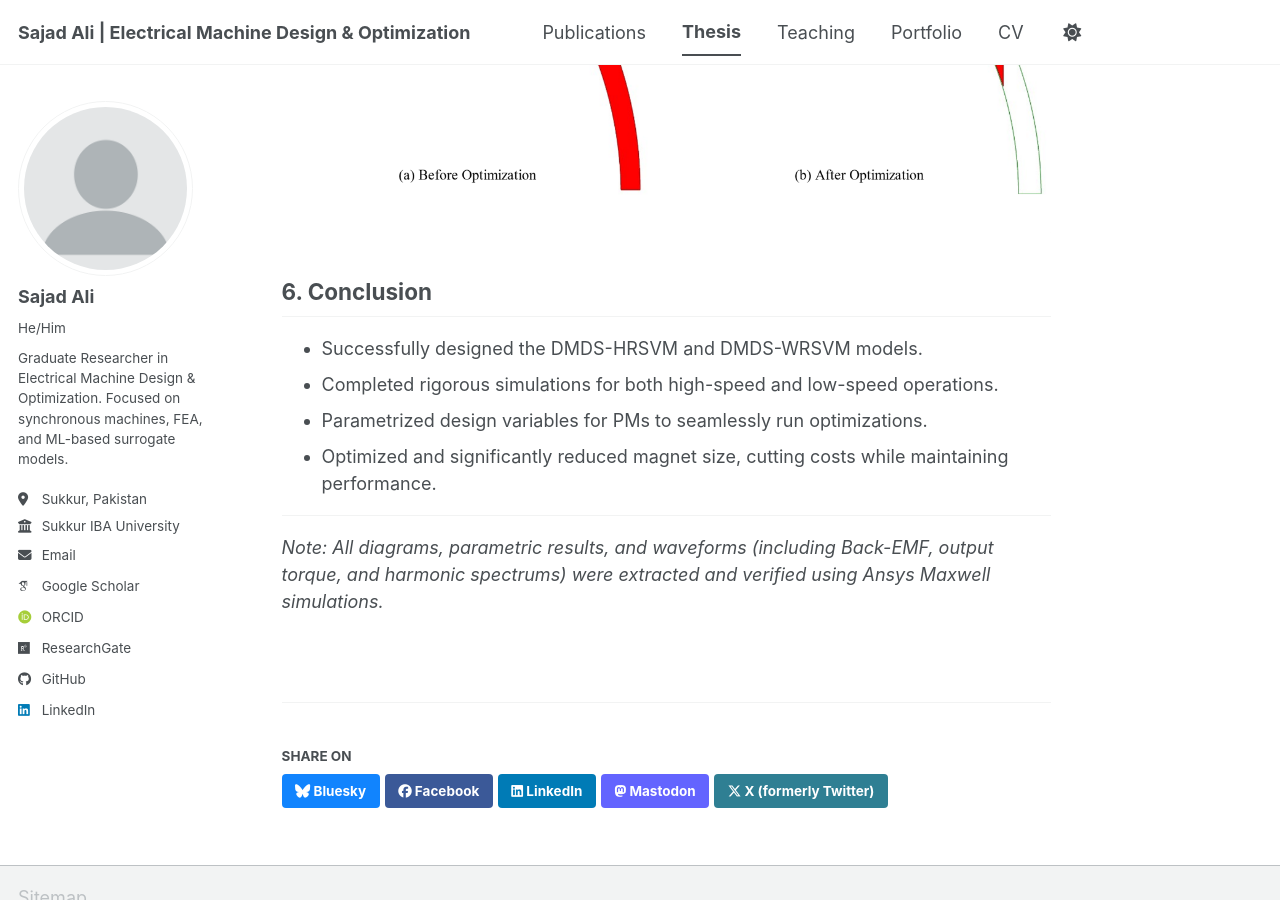
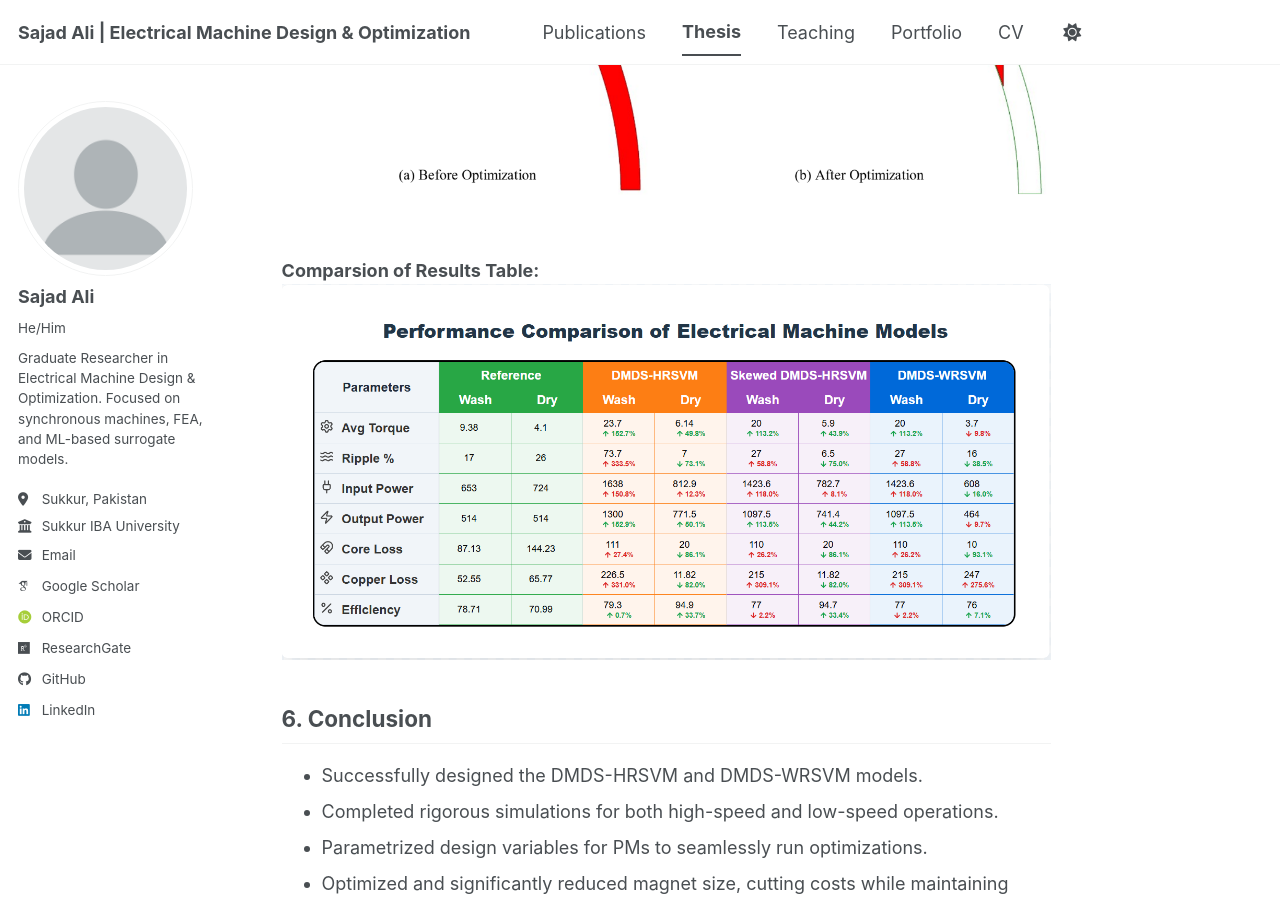
Before and after one commit to sajadali78/sajadali.github.io, a Jekyll site: the page built from _thesis/2026-04-30-design-brushless-hybrid-rotor.md, in a window 1280 px wide and 900 px high, scrolled down 4434 px. Built offline with Jekyll 4.4.1, drawn with Linux system fonts in a browser that asks for light colours; some web fonts are replaced; a script bundle is joined from its source files by our own code; library files that are not in the unit come from our copies.

Commit message:
Add comparison table and output torque waveforms
Added a comparison of results table and output torque waveforms.

```diff
--- a/_thesis/2026-04-30-design-brushless-hybrid-rotor.md
+++ b/_thesis/2026-04-30-design-brushless-hybrid-rotor.md
@@ -75,6 +75,9 @@ The magnet size was successfully reduced by nearly 50% without sacrificing perfo
 ![Optimization Results](/images/thesis/image63.png)
 ![Optimization Average Torque and Ripple Values](/images/thesis/image65.png)
 
+**Comparsion of Results Table:**
+![Output Torque Waveforms Low Speed](/images/thesis/image60.png)
+
 ## 6. Conclusion
 
 * Successfully designed the DMDS-HRSVM and DMDS-WRSVM models.
@@ -82,6 +85,7 @@ The magnet size was successfully reduced by nearly 50% without sacrificing perfo
 * Parametrized design variables for PMs to seamlessly run optimizations.
 * Optimized and significantly reduced magnet size, cutting costs while maintaining performance.
 
+
 ---
 
 *Note: All diagrams, parametric results, and waveforms (including Back-EMF, output torque, and harmonic spectrums) were extracted and verified using Ansys Maxwell simulations.*
```
